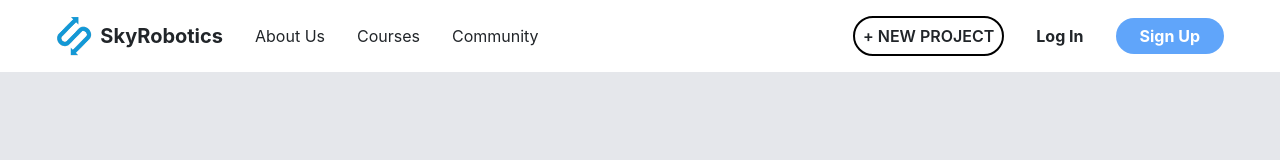
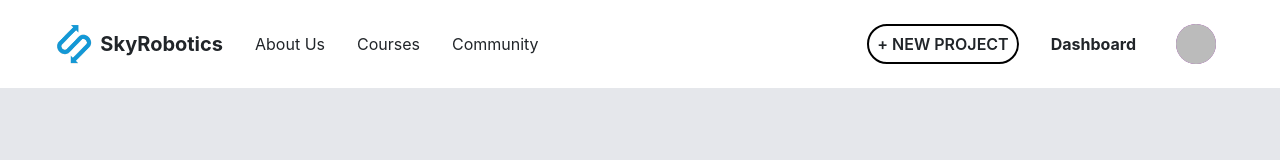
Before and after one commit to AnmayG/skyr-website, a React (Create React App) app: page /login in a window 1280 px wide. Shown: the top 160 px of the page. Built offline with nearby package versions, Linux system fonts and the light colour scheme; no server answers; sample sign-in values are in the browser's storage.

Commit message:
starting dashboard

```diff
--- a/src/App.js
+++ b/src/App.js
@@ -1,16 +1,18 @@
-import './App.css';
-import { useEffect, useState } from 'react';
-import { BrowserRouter, Routes, Route } from 'react-router-dom';
-import LandingPage from './pages/default/LandingPage';
-import AboutUs from './pages/AboutUs';
-import Editor from './pages/Editor';
-import Courses from './pages/Courses';
-import Community from './pages/Community';
-import NotFound from './pages/NotFound';
-import LogIn from './pages/authentication/LogIn';
-import SignUp from './pages/authentication/SignUp';
-import Confirmation from './pages/authentication/Confirmation';
-import PasswordReset from './pages/authentication/PasswordReset';
+import "./App.css";
+import { useEffect, useState } from "react";
+import { BrowserRouter, Routes, Route } from "react-router-dom";
+import LandingPage from "./pages/default/LandingPage";
+import AboutUs from "./pages/default/AboutUs";
+import Editor from "./pages/editors/Editor";
+import Courses from "./pages/Courses";
+import Community from "./pages/Community";
+import NotFound from "./pages/NotFound";
+import LogIn from "./pages/authentication/LogIn";
+import SignUp from "./pages/authentication/SignUp";
+import Confirmation from "./pages/authentication/Confirmation";
+import PasswordReset from "./pages/authentication/PasswordReset";
+import Dashboard from "./pages/editors/Dashboard";
+import RequireAuth from "./pages/authentication/RequireAuth";
 
 function App() {
   return (
@@ -31,7 +33,16 @@ function App() {
         <Route exact path="/signup" element={<SignUp />} />
         <Route exact path="/confirm" element={<Confirmation />} />
         <Route exact path="/passwordreset" element={<PasswordReset />} />
-        <Route path="*" element={<NotFound />}/>
+        <Route
+          exact
+          path="/dashboard"
+          element={
+            <RequireAuth>
+              <Dashboard />
+            </RequireAuth>
+          }
+        />
+        <Route path="*" element={<NotFound />} />
       </Routes>
     </BrowserRouter>
   );
--- a/src/components/Navbar.jsx
+++ b/src/components/Navbar.jsx
@@ -2,17 +2,32 @@ import React, {useEffect, useState} from 'react'
 import { Link, useNavigate } from 'react-router-dom'
 import Avatar from '@mui/material/Avatar'
 import LockOutlinedIcon from '@mui/icons-material/LockOutlined';
+import { onAuthStateChanged } from 'firebase/auth';
+import { auth } from '../firebase';
 
 const Navbar = () => {
     const [word, setWord] = useState("")
+    const [image, setImage] = useState("")
+    const [isAuthenticated, setIsAuthenticated] = useState(false)
     let navigate = useNavigate()
-
 
     const handleDown = (e) => {
         if (e.key === 'Enter') {
             navigate("/q/" + word)
         }
     }
+
+    onAuthStateChanged(auth, (user) => {
+        if (user) {
+            const uid = user.uid;
+            const image = user.photoURL;
+            setImage(image)
+            setIsAuthenticated(true)
+        } else {
+            // User is signed out
+            setIsAuthenticated(false)
+        }
+    })
 
     return (
         <div className="flex w-screen justify-between items-center lg:px-14 md:px-8 sm:px-4 pt-3 pb-3 bg-white">
@@ -35,16 +50,21 @@ const Navbar = () => {
                 <div className="items-center text-center mr-8">
                     <Link style={{textDecoration: 'none'}} className="border-2 border-black touch-manipulation rounded-3xl p-2 text-base text-center font-semibold" to="/editor">+ NEW PROJECT</Link>
                 </div>
-                <div className="items-end text-center mr-8">
-                    <Link style={{textDecoration: 'none'}} className="text-base font-bold" to="/login">Log In</Link>
+                <div className={'flex justify-evenly items-center whitespace-nowrap ' + (isAuthenticated ? 'hidden' : 'not-hidden')}>
+                    <div className="items-end text-center mr-8">
+                        <Link style={{textDecoration: 'none'}} className="text-base font-bold" to="/login">Log In</Link>
+                    </div>
+                    <div className="items-end text-center">
+                        <Link style={{textDecoration: 'none'}} className="text-base bg-blue-400 font-bold text-white rounded-3xl p-2 px-4" to="/signup">Sign Up</Link>
+                    </div>
                 </div>
-                <div className="items-end text-center">
-                    <Link style={{textDecoration: 'none'}} className="text-base bg-blue-400 font-bold text-white rounded-3xl p-2 px-4" to="/signup">Sign Up</Link>
-                </div>
-                <div className='hidden ml-8'>
-                    <Avatar sx={{ m: 1, bgcolor: 'secondary.main' }}>
-                        <LockOutlinedIcon />
-                    </Avatar>
+                <div className={"flex justify-evenly items-center whitespace-nowrap " + (isAuthenticated ? 'not-hidden' : 'hidden')}>
+                    <div className="items-end text-center mr-8">
+                        <Link style={{textDecoration: 'none'}} className="text-base font-bold" to="/dashboard">Dashboard</Link>
+                    </div>
+                    <div>
+                        <Avatar sx={{ m: 1, bgcolor: 'secondary.main' }} src={image} />
+                    </div>
                 </div>
             </div>
         </div>
--- a/src/pages/NotFound.js
+++ b/src/pages/NotFound.js
@@ -5,8 +5,11 @@ const NotFound = () => {
   return (
     <div>
         <Navbar />
-
-        <p className='ml-20'>Page not found :(</p>
+        <div className='w-screen flex flex-col items-center justify-center'>
+          <p className='w-full text-center m-8 text-2xl font-bold'>404: Page Not Found</p>
+          <img alt="" src={"penguin404.svg"} height={200} width={200}/>
+          <div className='h-[2px] w-[300px] bg-gray-200'/>
+        </div>
     </div>
   )
 }
--- a/src/pages/authentication/PasswordReset.js
+++ b/src/pages/authentication/PasswordReset.js
@@ -19,7 +19,6 @@ const PasswordReset = () => {
                 type="text"
                 placeholder="Email Address"
                 onChange={(e) => {
-                    console.log(email)
                     setEmail(e.target.value);
                 }}
                 />
--- /dev/null
+++ b/src/pages/authentication/RequireAuth.js
@@ -0,0 +1,19 @@
+import { onAuthStateChanged } from "firebase/auth";
+import React from "react";
+import { Navigate, useLocation } from "react-router-dom";
+import { auth } from "../../firebase";
+
+onAuthStateChanged(auth, (user) => {
+    if(user !== null) console.log(user.email)
+})
+
+function RequireAuth({ children }) {
+  let location = useLocation();
+  if (auth.currentUser === null) {
+    return <Navigate to="/login" state={{ from: location }} replace />
+  }
+
+  return children;
+}
+
+export default RequireAuth;
--- a/src/pages/authentication/SignUp.js
+++ b/src/pages/authentication/SignUp.js
@@ -32,7 +32,7 @@ const SignUp = () => {
         console.log(user);
         if(user.email !== null) {
           console.log(user.email)
-          // navigate("/confirm");
+          navigate("/confirm");
         }
       })
       .catch((error) => {
--- /dev/null
+++ b/src/pages/editors/Dashboard.js
@@ -0,0 +1,15 @@
+import React from 'react'
+import Navbar from '../../components/Navbar'
+
+const Dashboard = () => {
+  return (
+    <div>
+        <Navbar />
+        <div className='ml-20'>
+            Here
+        </div>
+    </div>
+  )
+}
+
+export default Dashboard
```
Also changed, not shown: src/pages/default/AboutUs.js (renamed from src/pages/AboutUs.js, +4 -4 lines), src/pages/editors/Editor.js (renamed from src/pages/Editor.js, +4 -4 lines), public/penguin404.svg (added).
